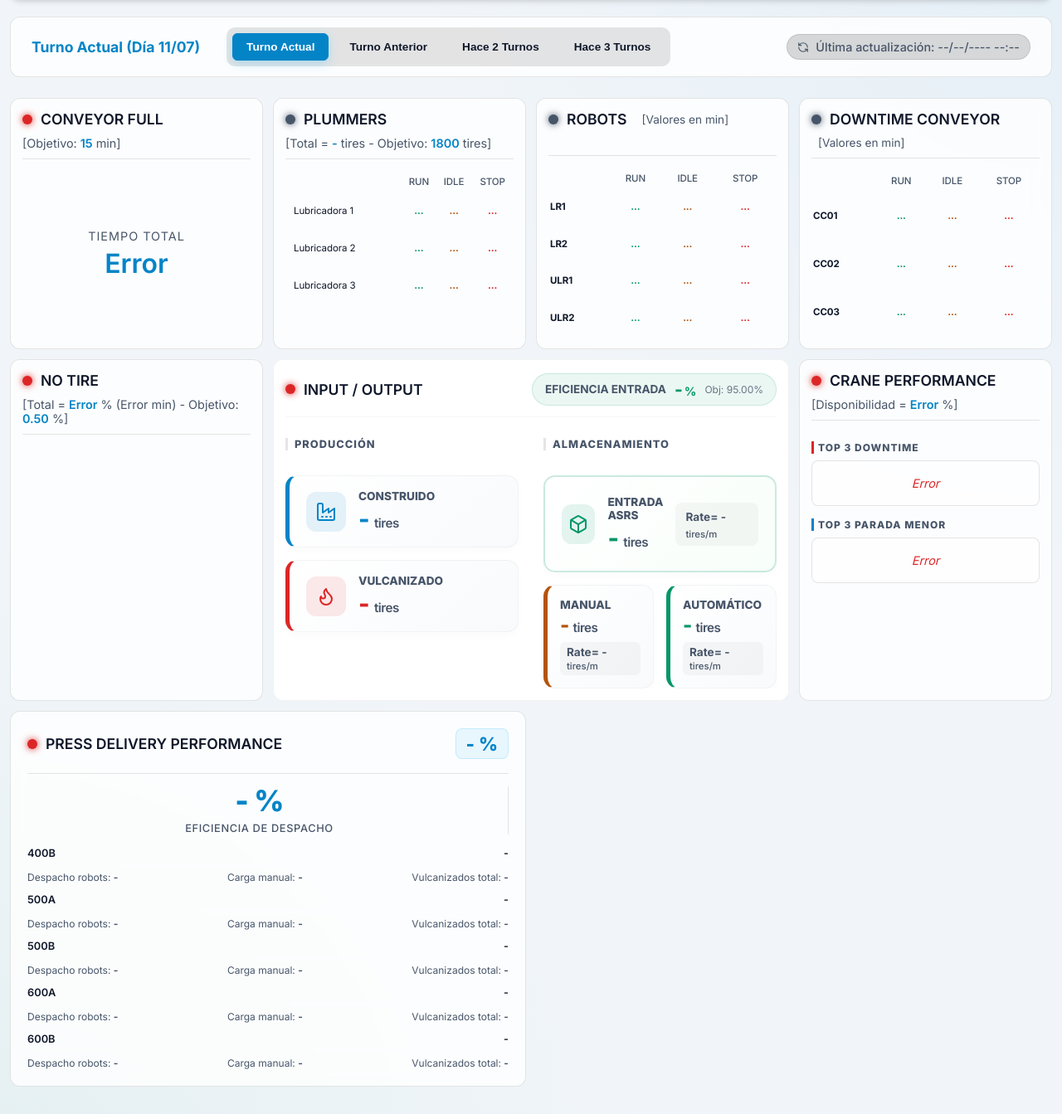
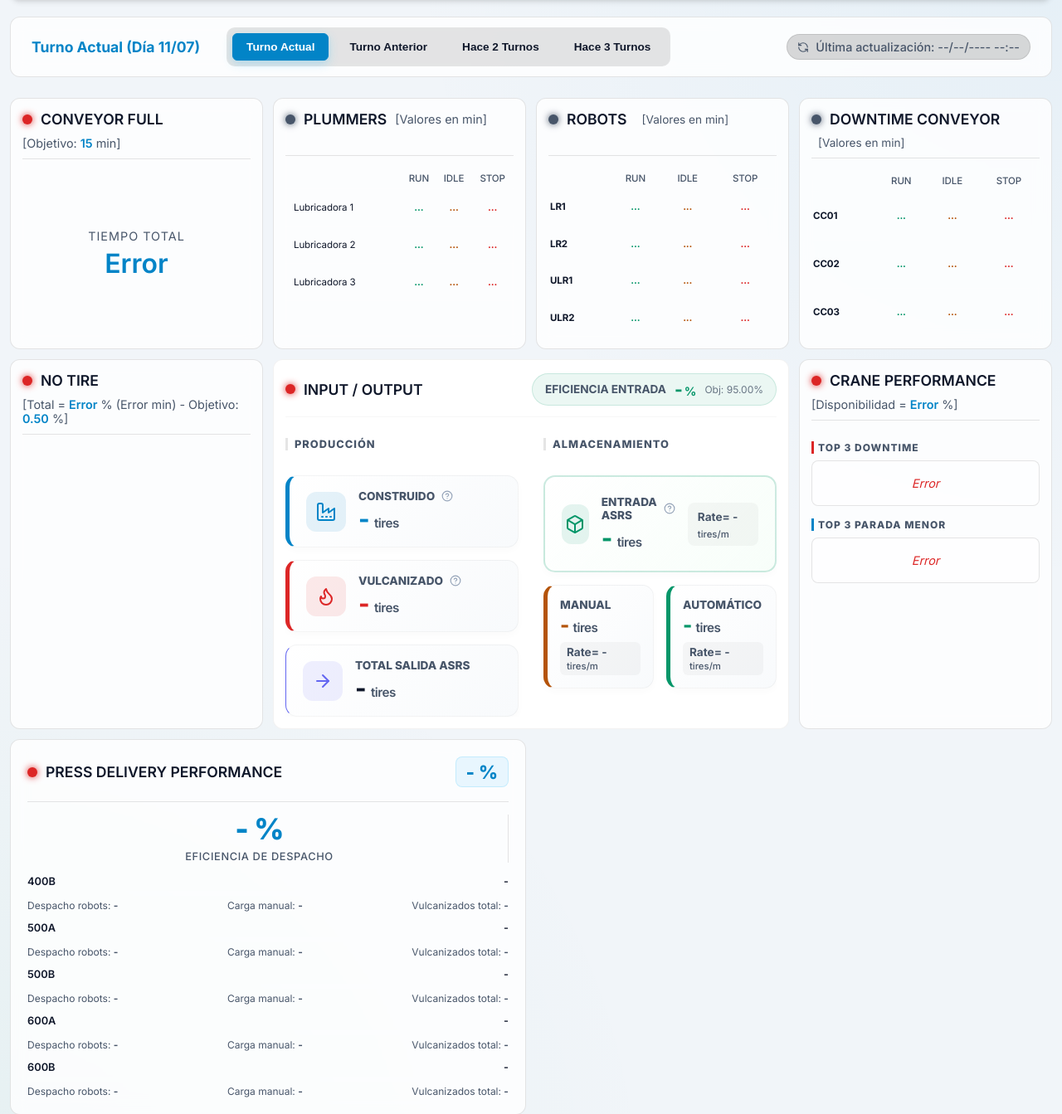
Before and after one commit to Manuel-GY/Dashboard-ASRS, a PHP site: page / in a window 1280 px wide. Shown: the part 83-1426 px from the top of the page at 83% size. Run offline with PHP 8.4, Linux system fonts and the light colour scheme.

Commit message:
feat: rediseño de tarjeta IO con tooltips interactivos, nuevo consolidado de salida ASRS y optimización en tarjeta Plummers

```diff
--- a/static/index.html
+++ b/static/index.html
@@ -96,7 +96,7 @@
                     <div class="card-title">
                         <span class="indicator green" id="ind-plummers"></span>
                         <h2>PLUMMERS</h2>
-                        <span class="kpi-bracket">[Total = <span class="highlight" id="plummers-total-tires">-</span> tires - Objetivo: <span class="highlight" id="plummers-target-tires">1800</span> tires]</span>
+                        <span class="kpi-bracket">[Valores en min]</span>
                     </div>
                 </div>
                 <div class="card-content">
@@ -269,7 +269,11 @@
                                     </svg>
                                 </div>
                                 <div class="io-box-data">
-                                    <span class="io-box-label">Construido</span>
+                                    <span class="io-box-label" style="display:flex; align-items:center;">Construido
+                                        <span class="help-tooltip" data-tooltip="Acreditado desde Hora - Hora Construccion">
+                                            <svg width="14" height="14" viewBox="0 0 24 24" fill="none" stroke="currentColor" stroke-width="2" stroke-linecap="round" stroke-linejoin="round"><circle cx="12" cy="12" r="10"></circle><path d="M9.09 9a3 3 0 0 1 5.83 1c0 2-3 3-3 3"></path><line x1="12" y1="17" x2="12.01" y2="17"></line></svg>
+                                        </span>
+                                    </span>
                                     <span class="io-box-value" id="io-construido-val">- <small>tires</small></span>
                                 </div>
                             </div>
@@ -282,8 +286,23 @@
                                     </svg>
                                 </div>
                                 <div class="io-box-data">
-                                    <span class="io-box-label">Vulcanizado</span>
+                                    <span class="io-box-label" style="display:flex; align-items:center;">Vulcanizado
+                                        <span class="help-tooltip" data-tooltip="Acreditado desde Hora - Hora Cura">
+                                            <svg width="14" height="14" viewBox="0 0 24 24" fill="none" stroke="currentColor" stroke-width="2" stroke-linecap="round" stroke-linejoin="round"><circle cx="12" cy="12" r="10"></circle><path d="M9.09 9a3 3 0 0 1 5.83 1c0 2-3 3-3 3"></path><line x1="12" y1="17" x2="12.01" y2="17"></line></svg>
+                                        </span>
+                                    </span>
                                     <span class="io-box-value" id="io-vulcanizado-val">- <small>tires</small></span>
+                                </div>
+                            </div>
+
+                            <!-- Nueva caja de Total Salida -->
+                            <div class="io-premium-box" style="border-left-color: #6366f1;">
+                                <div class="io-icon-container" style="color: #6366f1; background-color: rgba(99,102,241,0.1);">
+                                    <svg width="24" height="24" viewBox="0 0 24 24" fill="none" stroke="currentColor" stroke-width="2" stroke-linecap="round" stroke-linejoin="round"><path d="M5 12h14"></path><path d="M12 5l7 7-7 7"></path></svg>
+                                </div>
+                                <div class="io-box-data">
+                                    <span class="io-box-label">Total Salida ASRS</span>
+                                    <span class="io-box-value" id="io-total-salida-val">- <small>tires</small></span>
                                 </div>
                             </div>
                         </div>
@@ -297,7 +316,11 @@
                                     <svg width="24" height="24" viewBox="0 0 24 24" fill="none" stroke="currentColor" stroke-width="2" stroke-linecap="round" stroke-linejoin="round"><path d="M21 16V8a2 2 0 0 0-1-1.73l-7-4a2 2 0 0 0-2 0l-7 4A2 2 0 0 0 3 8v8a2 2 0 0 0 1 1.73l7 4a2 2 0 0 0 2 0l7-4A2 2 0 0 0 21 16z"></path><polyline points="3.27 6.96 12 12.01 20.73 6.96"></polyline><line x1="12" y1="22.08" x2="12" y2="12"></line></svg>
                                 </div>
                                 <div class="io-box-data" style="flex:1;">
-                                    <span class="io-box-label">Entrada ASRS</span>
+                                    <span class="io-box-label" style="display:flex; align-items:center;">Entrada ASRS
+                                        <span class="help-tooltip" data-tooltip="Ingreso en Induct 1-2">
+                                            <svg width="14" height="14" viewBox="0 0 24 24" fill="none" stroke="currentColor" stroke-width="2" stroke-linecap="round" stroke-linejoin="round"><circle cx="12" cy="12" r="10"></circle><path d="M9.09 9a3 3 0 0 1 5.83 1c0 2-3 3-3 3"></path><line x1="12" y1="17" x2="12.01" y2="17"></line></svg>
+                                        </span>
+                                    </span>
                                     <span class="io-box-value" id="io-entrada-val">- <small>tires</small></span>
                                 </div>
                                 <div class="io-box-rate-container">
--- a/static/script.js
+++ b/static/script.js
@@ -55,6 +55,11 @@ document.addEventListener('DOMContentLoaded', () => {
 
                 document.getElementById('io-auto-val').innerHTML = `${data.auto} <small>tires</small>`;
                 document.getElementById('io-auto-rate').innerHTML = `Rate= ${data.rate_auto} <small>tires/m</small>`;
+
+                // Nuevo cálculo: Suma consolidada de Salida
+                const totalSalida = parseInt(data.manual) + parseInt(data.auto);
+                const elTotalSalida = document.getElementById('io-total-salida-val');
+                if (elTotalSalida) elTotalSalida.innerHTML = `${totalSalida} <small>tires</small>`;
 
                 // NUEVOS DATOS (Construido y Vulcanizado)
                 if (data.construido !== undefined) {
@@ -284,7 +289,6 @@ document.addEventListener('DOMContentLoaded', () => {
         setIndicatorColor('ind-conveyor-full', null);
 
         // 2. Plummers
-        document.getElementById('plummers-total-tires').textContent = '-';
         setIndicatorColor('ind-plummers', null);
 
         // 3. Robots Performance
@@ -668,8 +672,6 @@ document.addEventListener('DOMContentLoaded', () => {
             })
             .catch(error => console.error('Error fetching ASRS Engineering data:', error));
 
-        const totalTires = document.getElementById('plummers-total-tires');
-        if (totalTires) totalTires.textContent = "-";
         setIndicatorColor('ind-plummers', null);
     }
 
--- a/static/style.css
+++ b/static/style.css
@@ -1197,3 +1197,10 @@ button[disabled] {
 
 .orange-theme { border-left: 5px solid var(--warning-color); }
 .orange-theme .io-box-value { color: var(--warning-color); }
+
+/* Tooltips Premium */
+.help-tooltip { position: relative; cursor: help; display: inline-flex; align-items: center; justify-content: center; color: #94a3b8; margin-left: 8px; transition: color 0.2s; pointer-events: auto; }
+.help-tooltip:hover { color: #6366f1; }
+.help-tooltip::after { content: attr(data-tooltip); position: absolute; bottom: 140%; left: 50%; transform: translateX(-50%) translateY(5px); background-color: #1e293b; color: #f8fafc; padding: 6px 12px; border-radius: 6px; font-size: 11px; font-weight: 500; white-space: nowrap; opacity: 0; visibility: hidden; transition: all 0.2s cubic-bezier(0.4, 0, 0.2, 1); z-index: 1000; pointer-events: none; box-shadow: 0 4px 6px -1px rgba(0,0,0,0.1), 0 2px 4px -1px rgba(0,0,0,0.06); }
+.help-tooltip::before { content: ''; position: absolute; bottom: 100%; left: 50%; transform: translateX(-50%) translateY(5px); border-width: 6px; border-style: solid; border-color: #1e293b transparent transparent transparent; opacity: 0; visibility: hidden; transition: all 0.2s cubic-bezier(0.4, 0, 0.2, 1); z-index: 1000; pointer-events: none; }
+.help-tooltip:hover::after, .help-tooltip:hover::before { opacity: 1; visibility: visible; transform: translateX(-50%) translateY(0); }
```
